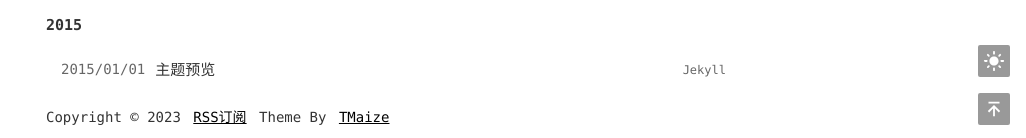
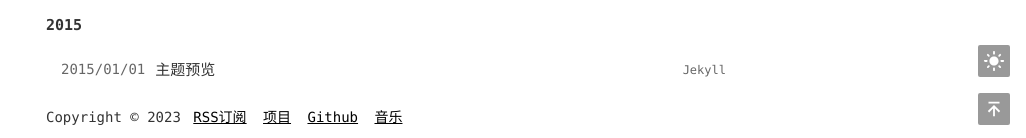
Before and after one commit to xixiranran/blog, a Jekyll site: the page built from index.html, in a window 1280 px wide and 900 px high, scrolled down 5361 px. Shown: the part 759-897 px from the top of the window, without its empty margins (254-1280 px from the left). Built offline with Jekyll 4.4.1, drawn with Linux system fonts in a browser that asks for light colours.

Commit message:
Update footer.html

```diff
--- a/_includes/footer.html
+++ b/_includes/footer.html
@@ -2,8 +2,10 @@
   <span>{{ site.footerText }}</span>
   <a href="{{ site.baseurl }}/static/xml/rss.xml">RSS订阅</a>
   {%- comment %} 请保留主题来源，么么哒~ {% endcomment %}
-  <span>Theme By</span>
-  <a href="https://github.com/TMaize/tmaize-blog">TMaize</a>
+<!--   <span>Theme By</span> -->
+  <a href="https://www.xixiranran.com">项目</a>
+  <a href="https://github.com/xixiranran">Github</a>
+  <a href="https://music.xixiranran.com">音乐</a>
 
   {%- if site.extCount %}
     <span>总访问量</span>
```
